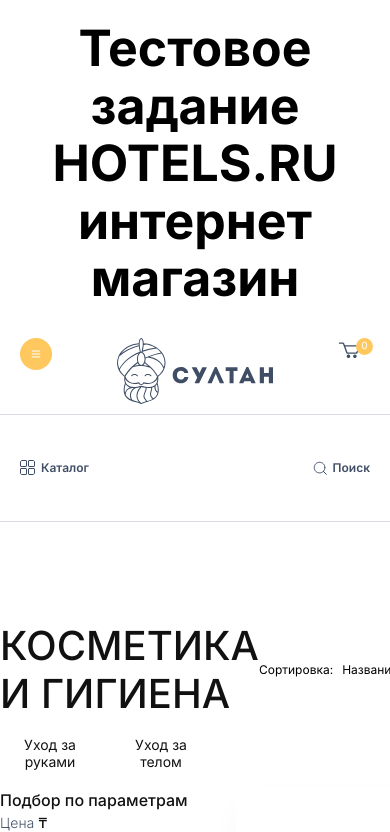
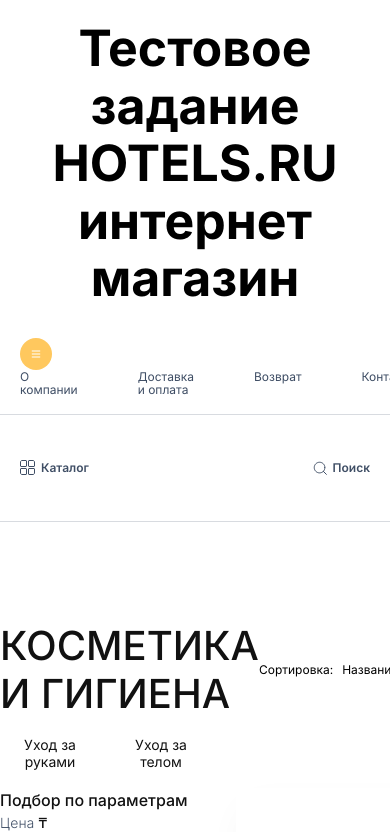
Before and after one commit to mvodev/hotels-online-shop, a React (Vite) app: page / in a window 390 px wide. Shown: the top 832 px of the page. Built offline with nearby package versions, Linux system fonts and the light colour scheme.

Commit message:
fixed styles of nav list in order to correct view without burger

```diff
--- a/src/components/nav-list/NavList.scss
+++ b/src/components/nav-list/NavList.scss
@@ -53,7 +53,7 @@
     &__burger {
       display: flex;
     }
-    &__items {
+    &__items .nav-list_burger{
       display: none;
     }
     &__items_visible {
--- a/src/components/nav-list/NavList.tsx
+++ b/src/components/nav-list/NavList.tsx
@@ -24,7 +24,6 @@ const NavList = (props:NavListProps) => {
   })
 
   const handleBurger = () => {
-    console.log('inside');
     if (navListClass.length === 0) {
       setNavListClass('nav-list__items_visible')
     } else setNavListClass('');
@@ -34,7 +33,12 @@ const NavList = (props:NavListProps) => {
     <nav className={`nav-list ${withBurger ? 'nav-list_burger' : ''} ${isVertical? 'nav-list_vertival' : ''} ${mode==='dark'? 'nav-list_dark' : 'nav-list_white'}`}>
       {withBurger && <div className="nav-list__burger" onPointerDown={handleBurger}>
         <img src={burgerUrl} alt="menu image" /></div>}
-      <ul className={`nav-list__items ${isVertical? 'nav-list__items_vertival' : ''} ${navListClass}`}>
+      <ul className={
+        `nav-list__items
+        ${isVertical? 'nav-list__items_vertival' : ''}
+        ${navListClass}
+        ${withBurger ? 'nav-list_burger' : ''}`
+        }>
         {items}
       </ul>
     </nav>
```
